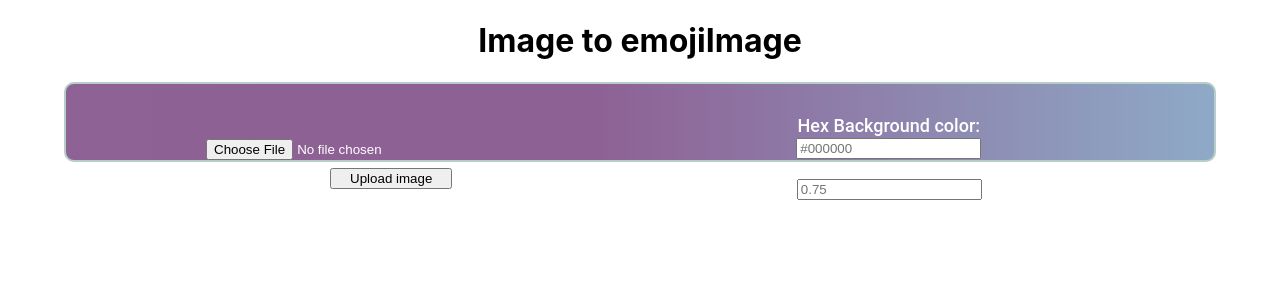
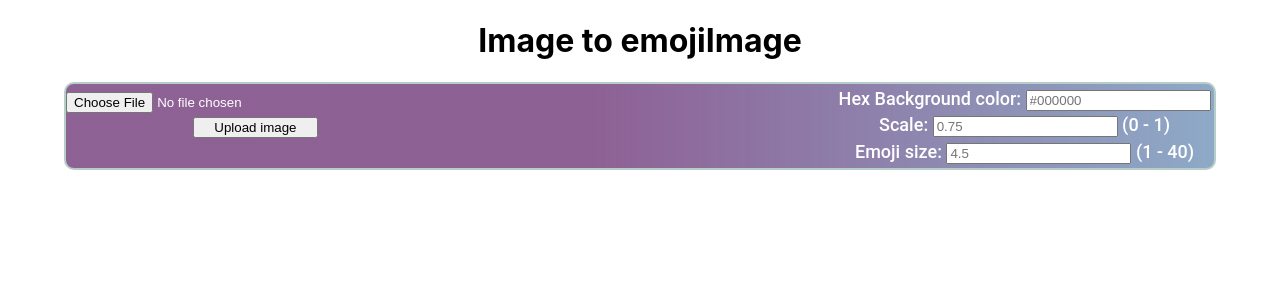
Before and after one commit to lauritsbonde/Emage, a React (Create React App) app in the folder frontend/: page / in a window 1280 px wide. Shown: the top 300 px of the page. Built offline with nearby package versions, Linux system fonts and the light colour scheme.

Commit message:
font size is adjustable

```diff
--- a/frontend/src/App.js
+++ b/frontend/src/App.js
@@ -7,6 +7,7 @@ function App() {
 	const [emojiImage, setEmojiImage] = useState(null);
 	const [backgroundColor, setBackgroundColor] = useState('#fff');
 	const [scale, setScale] = useState(0.75);
+	const [emojiSize, setEmojiSize] = useState(4.5);
 
 	const uploadImage = (event) => {
 		event.preventDefault();
@@ -43,6 +44,12 @@ function App() {
 		}
 	};
 
+	const validateEmojiSize = (emojiSize) => {
+		if (emojiSize > 0 && emojiSize <= 40) {
+			setEmojiSize(emojiSize);
+		}
+	};
+
 	return (
 		<div style={{ textAlign: 'center' }}>
 			<h1>Image to emojiImage</h1>
@@ -53,15 +60,18 @@ function App() {
 				</form>
 				{image && <img src={URL.createObjectURL(image)} className={appStyle.image} alt="uploaded" />}
 				<div className={appStyle.inputs}>
-					<p>
+					<p className={appStyle.rightInput}>
 						Hex Background color: <input type="text" onChange={(e) => validateHex(e.target.value)} placeholder="#000000" />
 					</p>
-					<p>
+					<p className={appStyle.rightInput}>
 						Scale: <input type="number" onChange={(e) => validateScale(e.target.value)} placeholder="0.75" /> (0 - 1)
+					</p>
+					<p className={appStyle.rightInput}>
+						Emoji size: <input type="number" onChange={(e) => validateEmojiSize(e.target.value)} placeholder="4.5" /> (1 - 40)
 					</p>
 				</div>
 			</div>
-			{emojiImage && <EmojiImage emojis={emojiImage} backgroundColor={backgroundColor} scaling={scale} />}
+			{emojiImage && <EmojiImage emojis={emojiImage} backgroundColor={backgroundColor} scaling={scale} emojiSize={emojiSize} setEmojiSize={validateEmojiSize} />}
 		</div>
 	);
 }
--- a/frontend/src/EmojiImage.js
+++ b/frontend/src/EmojiImage.js
@@ -1,6 +1,6 @@
 import React, { useRef, useEffect } from 'react';
 
-const EmojiImage = ({ emojis, backgroundColor, scaling }) => {
+const EmojiImage = ({ emojis, backgroundColor, scaling, emojiSize, setEmojiSize }) => {
 	const canvasRef = useRef(null);
 	const scale = { width: (window.innerWidth / emojis[0].length) * scaling, height: (window.innerHeight / emojis.length) * scaling };
 
@@ -8,8 +8,7 @@ const EmojiImage = ({ emojis, backgroundColor, scaling }) => {
 		ctx.fillStyle = backgroundColor;
 		ctx.fillRect(0, 0, ctx.canvas.width, ctx.canvas.height);
 		ctx.fillStyle = '#000000';
-		const fontSize = ctx.canvas.width / (emojis[0].length * (10 / 8));
-		ctx.font = fontSize + 'px serif';
+		ctx.font = emojiSize + 'px serif';
 		for (let i = 0; i < emojis.length; i++) {
 			ctx.fillText(emojis[i], 0, i * scale.height);
 		}
@@ -27,13 +26,10 @@ const EmojiImage = ({ emojis, backgroundColor, scaling }) => {
 	useEffect(() => {
 		const canvas = canvasRef.current;
 		const context = canvas.getContext('2d');
-		let animationFrameId;
+		const fontSize = context.canvas.width / (emojis[0].length * (10 / 8));
+		setEmojiSize(fontSize);
 
 		draw(context);
-
-		return () => {
-			window.cancelAnimationFrame(animationFrameId);
-		};
 	});
 
 	return (
--- a/frontend/src/Styles/app.module.css
+++ b/frontend/src/Styles/app.module.css
@@ -1,14 +1,14 @@
 .app {
 	background: rgb(107, 48, 116);
 	height: 10vh;
+	min-height: max-content;
 	background: linear-gradient(90deg, rgba(107, 48, 116, 0.76234243697479) 0%, rgba(107, 48, 116, 0.7651435574229692) 46%, rgba(134, 163, 195, 0.935171568627451) 100%);
 	width: 90%;
 	margin: 1% auto;
 	display: flex;
 	flex-direction: row;
-	justify-content: space-evenly;
+	justify-content: space-between;
 	align-items: center;
-	padding: 1%;
 	box-sizing: border-box;
 	border: 2px solid var(--color-secondary);
 	border-radius: 10px;
@@ -29,7 +29,7 @@
 
 .imageUpload input {
 	width: 100%;
-	margin: 2% 0;
+	margin: 1% 0;
 }
 
 .image {
@@ -47,3 +47,7 @@
 .inputs {
 	width: 33%;
 }
+
+.rightInput {
+	margin: 1% 0;
+}
```
